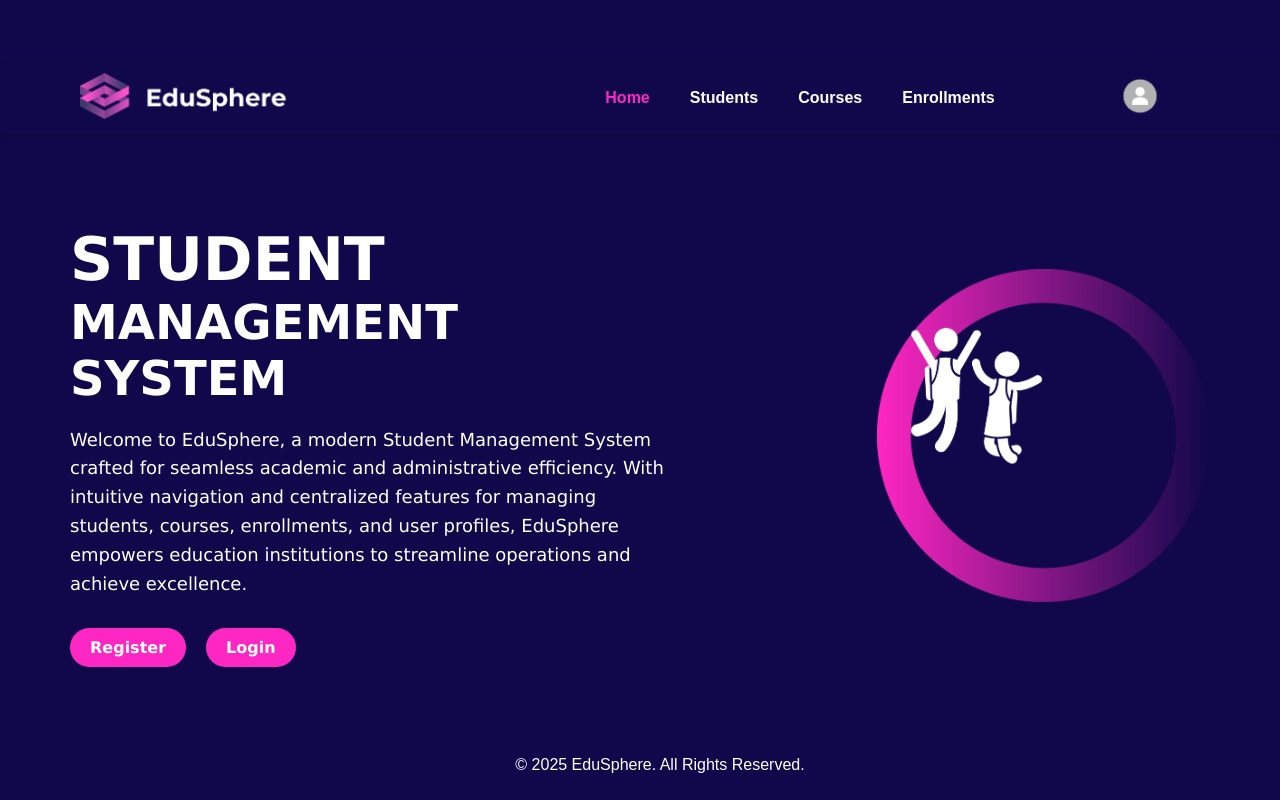
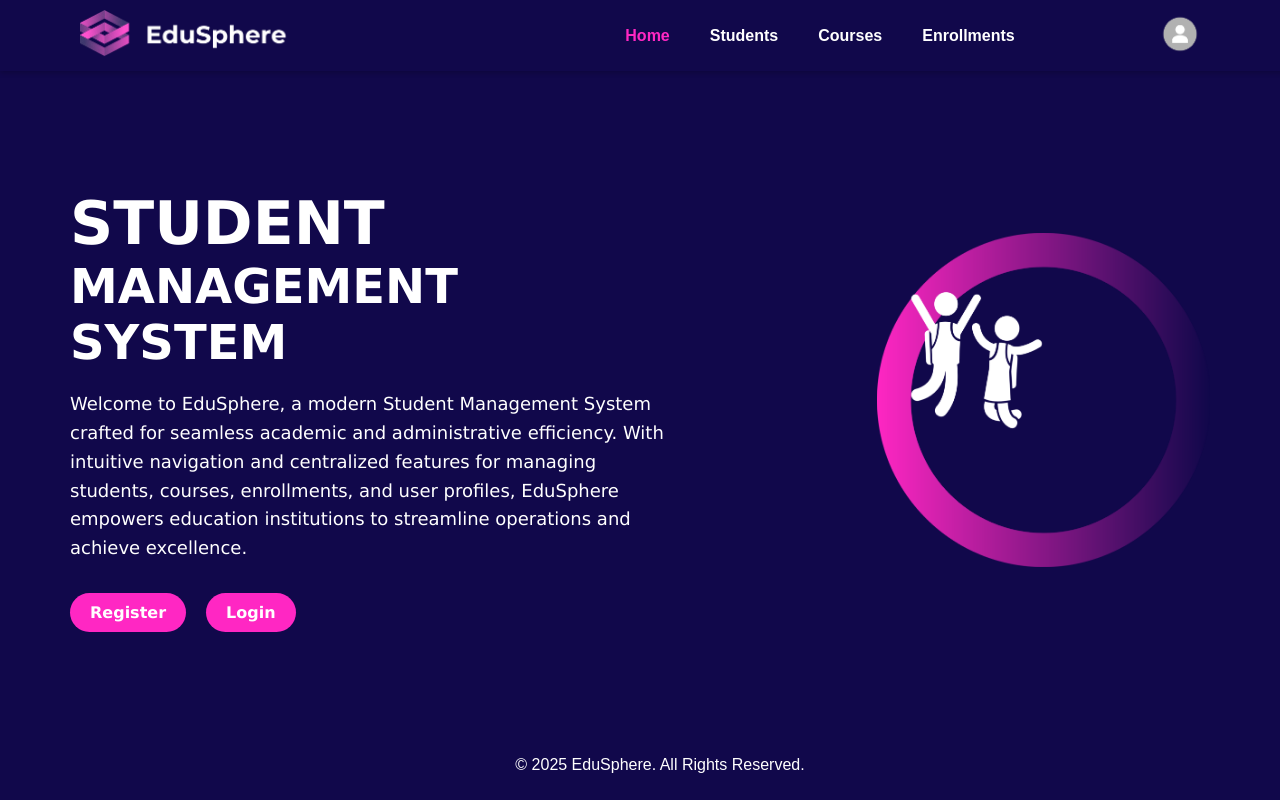
Before and after one commit to Suweka/edusphere-frontend, a React (Create React App) app: page / in a window 1280 px wide. Built offline with nearby package versions, Linux system fonts and the light colour scheme; no server answers.

Commit message:
Updated Navbar to include dynamic user information and applied active link styling

```diff
--- a/src/components/Navbar.js
+++ b/src/components/Navbar.js
@@ -1,23 +1,119 @@
-import React from "react";
-import { Link } from "react-router-dom";
+import React, { useEffect, useState } from "react";
+import { Link, useLocation } from "react-router-dom"; // Import useLocation to track the current route
+import api from "../utils/api";
 import "./Navbar.css"; // Import CSS for Navbar styles
 import newLogo from "../assets/new-logo.png"; // Import logo
 
 const Navbar = () => {
+  const [user, setUser] = useState(null);
+  const location = useLocation(); // Get the current route
+
+  const fetchUser = async () => {
+    try {
+      const response = await api.get("/user");
+      setUser(response.data);
+    } catch (err) {
+      console.error("Error fetching user:", err);
+      setUser(null);
+    }
+  };
+
+  useEffect(() => {
+    fetchUser(); // Fetch user info on mount
+  }, []);
+
   return (
-    <nav className="navbar">
+    <nav
+      className="navbar"
+      style={{
+        position: "fixed", // Ensure the navbar stays at the top
+        top: "0", // Align to the top of the page
+        left: "0", // Align to the left of the page
+        width: "100%", // Make the navbar span the full width
+        zIndex: 1000, // Ensure it stays above other elements
+        display: "flex", // Align items horizontally
+        justifyContent: "space-between", // Space out navbar items
+        alignItems: "center", // Vertically center the items
+        backgroundColor: "#11084b", // Match the theme
+        padding: "10px 20px", // Add padding around the content
+        boxShadow: "0 2px 5px rgba(0, 0, 0, 0.2)", // Add a shadow for visual depth
+      }}
+    >
       <div className="logo-section">
         <img src={newLogo} alt="EduSphere Logo" className="navbar-logo" />
       </div>
-      <ul className="nav-links">
-        <li><Link to="/" className="active">Home</Link></li>
-        <li><Link to="/students">Students</Link></li>
-        <li><Link to="/courses">Courses</Link></li>
-        <li><Link to="/enrollments">Enrollments</Link></li>
+      <ul
+        className="nav-links"
+        style={{
+          listStyle: "none", // Remove default list styling
+          display: "flex", // Align links horizontally
+          margin: "0", // Remove default margin
+          padding: "0", // Remove default padding
+        }}
+      >
+        <li style={{ margin: "0 10px" }}>
+          <Link
+            to="/"
+            style={{
+              color: location.pathname === "/" ? "#ff27c3" : "#fff", // Pink for active link
+              textDecoration: "none",
+            }}
+          >
+            Home
+          </Link>
+        </li>
+        <li style={{ margin: "0 10px" }}>
+          <Link
+            to="/students"
+            style={{
+              color: location.pathname === "/students" ? "#ff27c3" : "#fff", // Pink for active link
+              textDecoration: "none",
+            }}
+          >
+            Students
+          </Link>
+        </li>
+        <li style={{ margin: "0 10px" }}>
+          <Link
+            to="/courses"
+            style={{
+              color: location.pathname === "/courses" ? "#ff27c3" : "#fff", // Pink for active link
+              textDecoration: "none",
+            }}
+          >
+            Courses
+          </Link>
+        </li>
+        <li style={{ margin: "0 10px" }}>
+          <Link
+            to="/enrollments"
+            style={{
+              color: location.pathname === "/enrollments" ? "#ff27c3" : "#fff", // Pink for active link
+              textDecoration: "none",
+            }}
+          >
+            Enrollments
+          </Link>
+        </li>
       </ul>
-      <div className="profile-icon">
+      <div
+        className="profile-icon"
+        style={{
+          display: "flex",
+          alignItems: "center",
+          gap: "10px", // Add spacing between profile link and other elements
+        }}
+      >
         <Link to="/profile">
-          <img src={require("../assets/profile-icon.png")} alt="Profile" />
+          <img
+            src={require("../assets/profile-icon.png")}
+            alt="Profile"
+            style={{
+              width: "40px", // Adjust the profile icon size
+              height: "40px",
+              borderRadius: "50%", // Make the profile icon circular
+            }}
+          />
         </Link>
       </div>
     </nav>
```
